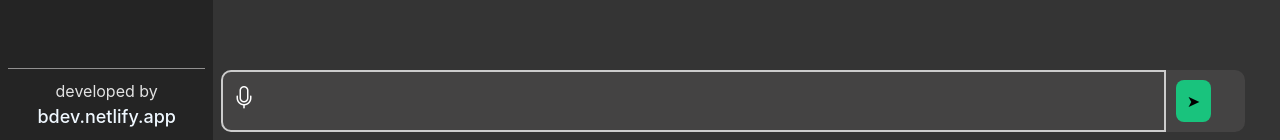
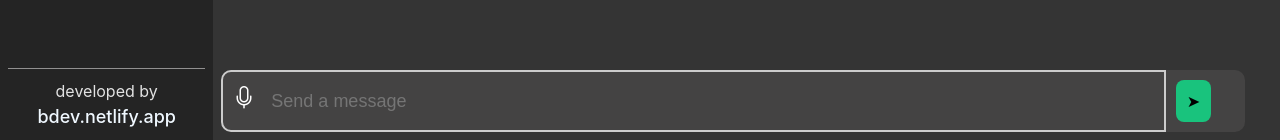
Before and after one commit to Bechir-Dridi/bdevgpt-client, a React (Vite) app: page / in a window 1280 px wide. Shown: the part 660-800 px from the top of the page. Built offline with nearby package versions, Linux system fonts and the light colour scheme.

Commit message:
placeholder added

```diff
--- a/src/components/Chat.jsx
+++ b/src/components/Chat.jsx
@@ -100,6 +100,7 @@ export const Chat = ({ ID, filterState, titleToggle, setTitleToggle, selectedTit
                         <input
                             type="text"
                             className="request"
+                            placeholder="Send a message"
                             onChange={(e) => setUserReq(e.target.value)}
                             value={userReq}
                         />
```
